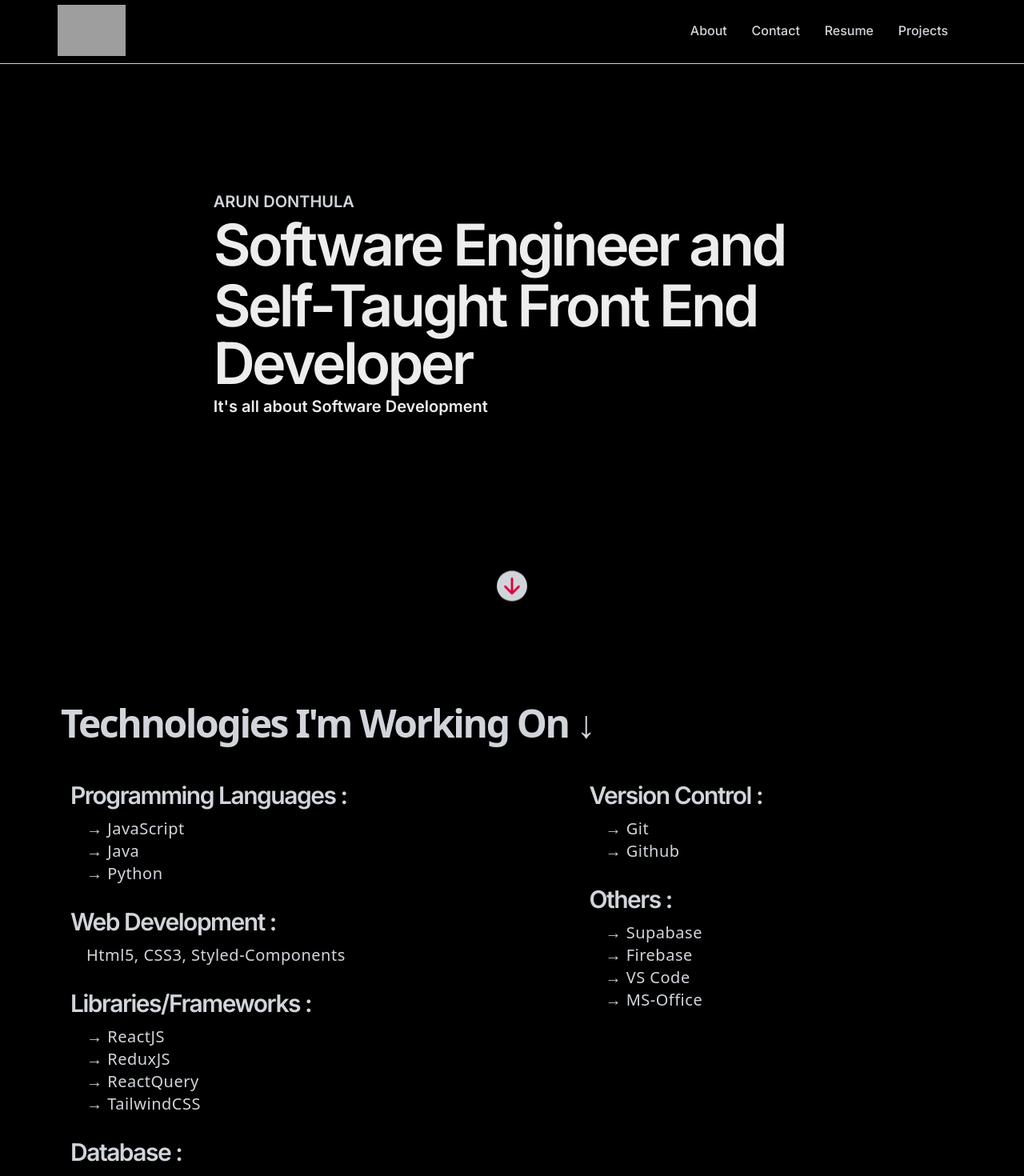
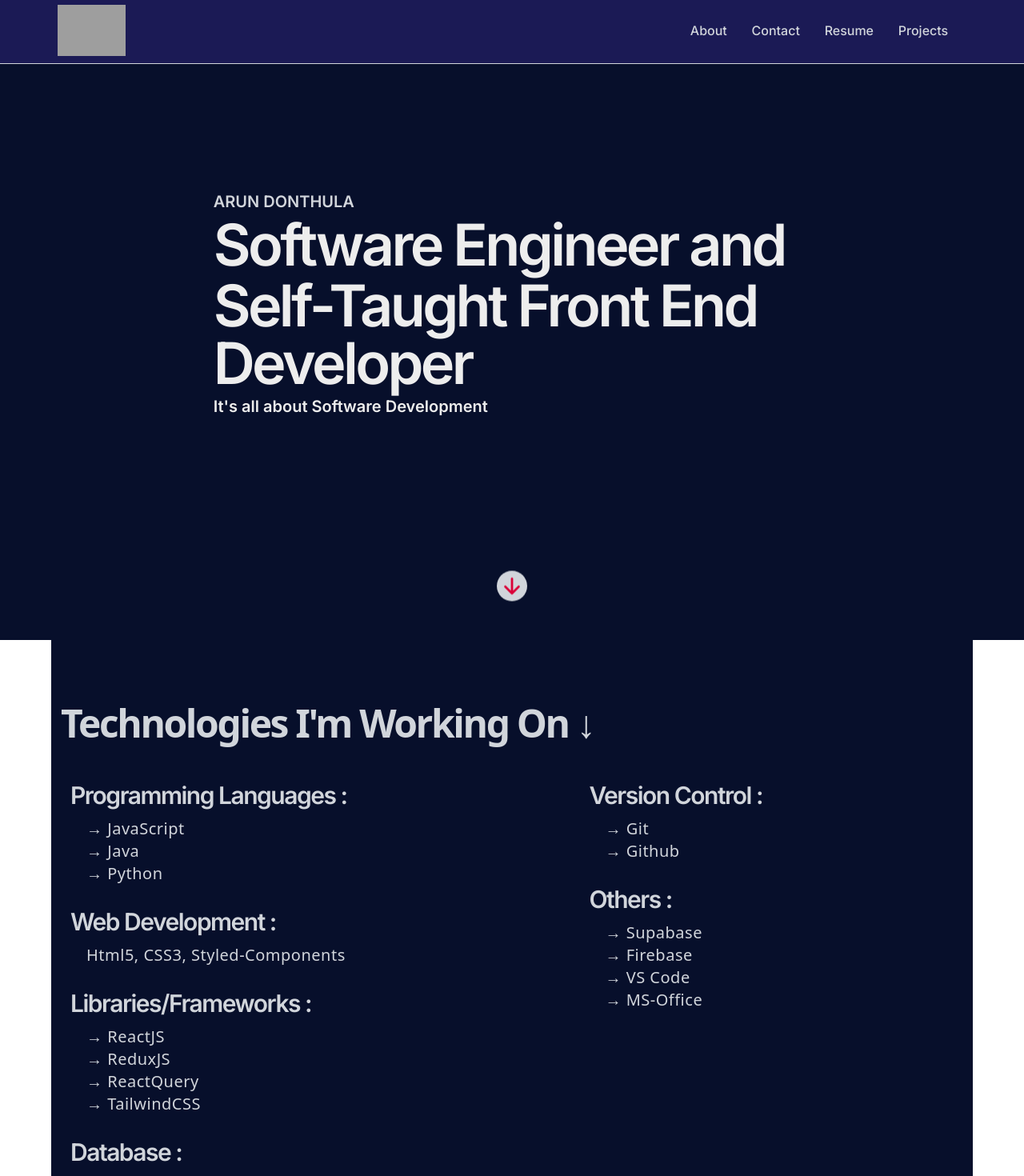
Before and after one commit to UchihaOBIT0O/PortFolio, a React (Vite) app: page / in a window 1280 px wide. Shown: the top 1470 px of the page at 80% size. Built offline with nearby package versions, Linux system fonts and the light colour scheme; grey boxes are pictures that could not be loaded; a web font is replaced by a local one.

Commit message:
Color Changes

```diff
--- a/src/App.jsx
+++ b/src/App.jsx
@@ -16,7 +16,7 @@ function App() {
   ]);
 
   return (
-    <div className="h-screen scroll-smooth bg-opacity-90">
+    <div className="h-screen scroll-smooth">
       <RouterProvider router={router} />
     </div>
   );
--- a/src/components/HomePage.jsx
+++ b/src/components/HomePage.jsx
@@ -5,8 +5,8 @@ function HomePage() {
   const [open, setOpen] = useState(false);
 
   return (
-    <div className="flex h-screen w-full flex-col">
-      <div className="sticky h-[5rem] border-b border-gray-300">
+    <div className="bg- bg-new-1 flex h-screen w-full flex-col">
+      <div className="bg-new-2 sticky h-[5rem] border-b border-gray-300">
         <div className="relative mx-auto flex max-w-6xl items-center justify-between text-gray-300 md:mt-1.5">
           <img
             src="https://aajwzuuqresmowecstsa.supabase.co/storage/v1/object/public/avatars/arunlogo.png"
--- a/src/components/Skills.jsx
+++ b/src/components/Skills.jsx
@@ -2,7 +2,7 @@ import SkillsItem from "../ui/SkillsItem";
 
 function Skills() {
   return (
-    <div className="flex h-screen max-w-6xl flex-col text-gray-300 md:mx-auto">
+    <div className="bg-new-1 flex h-screen max-w-6xl flex-col text-gray-300 md:mx-auto">
       <div className="ml-3 pt-20 md:pb-10">
         {" "}
         <span className="text-3xl font-bolder tracking-tighter transition-all duration-700 ease-in-out hover:text-third-new md:text-5xl">
--- a/src/index.css
+++ b/src/index.css
@@ -4,8 +4,3 @@
 @tailwind base;
 @tailwind components;
 @tailwind utilities;
-
-body {
-  background-color: black;
-  opacity: 1;
-}
--- a/tailwind.config.js
+++ b/tailwind.config.js
@@ -17,6 +17,8 @@ export default {
         "third-new": "#DA0037",
         "fourth-color": "#EDEDED",
         "test-color": "#18181B",
+        "new-1": "#070F2B",
+        "new-2": "#1B1A55",
       },
       fontWeight: {
         normal: 300,
```
